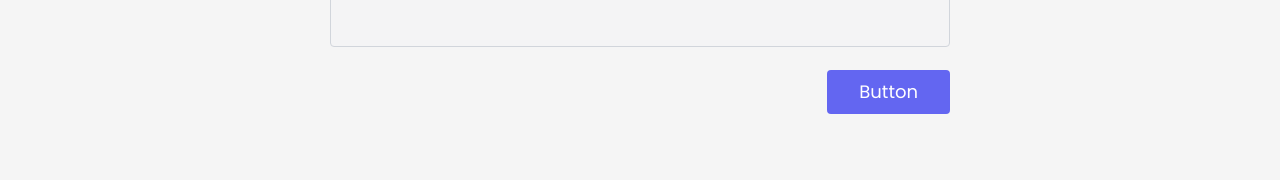
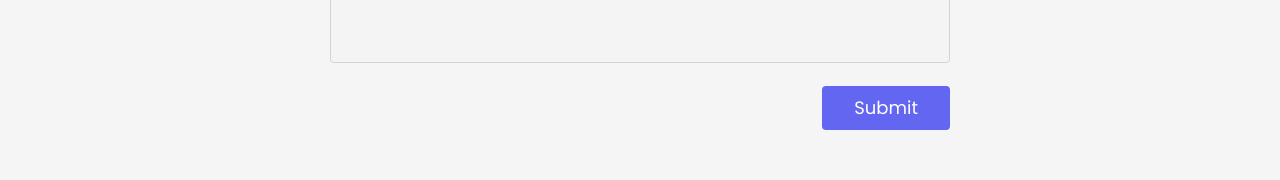
Before and after one commit to Arifulislam5577/quran-app-with-vue-js, a Vue app: page / in a window 1280 px wide. Shown: the part 1980-2160 px from the top of the page. Built offline with nearby package versions, Linux system fonts and the light colour scheme.

Commit message:
add some spacing and change button text

```diff
--- a/src/components/Contact.vue
+++ b/src/components/Contact.vue
@@ -56,7 +56,7 @@
             <button
               class="items-center text-white bg-indigo-500 border-0 py-2 px-8 focus:outline-none hover:bg-indigo-600 rounded text-lg"
             >
-              Button
+              Submit
             </button>
           </div>
         </div>
--- a/src/components/Gallery.vue
+++ b/src/components/Gallery.vue
@@ -1,7 +1,7 @@
 <template>
   <section class="py-5">
     <div class="container flex flex-col justify-center">
-      <div class="my-3">
+      <div class="my-3 space-y-4">
         <h1 class="text-2xl font-bold text-black">Our Gallery</h1>
         <p class="text-base text-gray-600 max-w-2xl">
           Lorem ipsum dolor sit amet consectetur adipisicing elit. Harum
```
